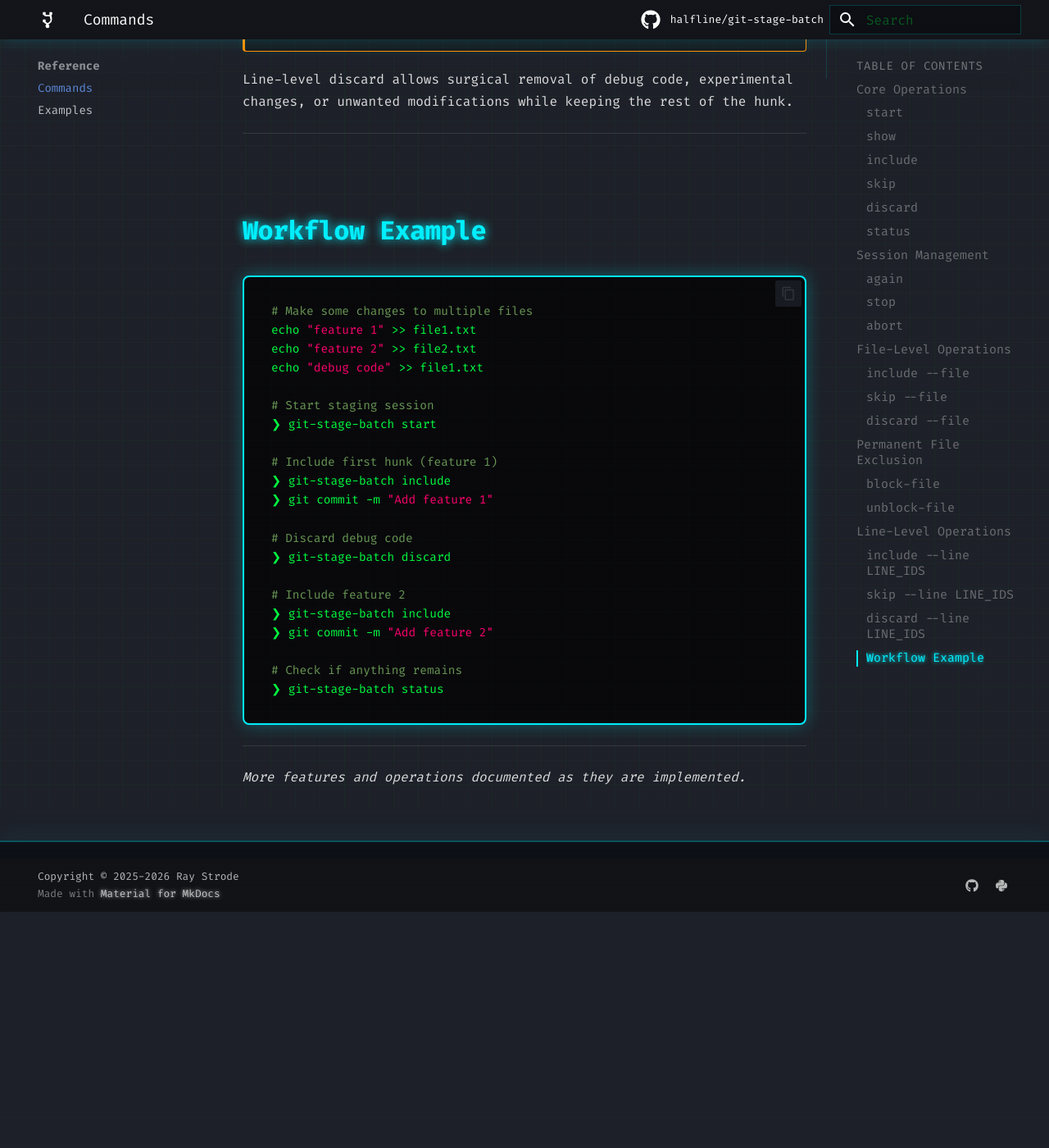
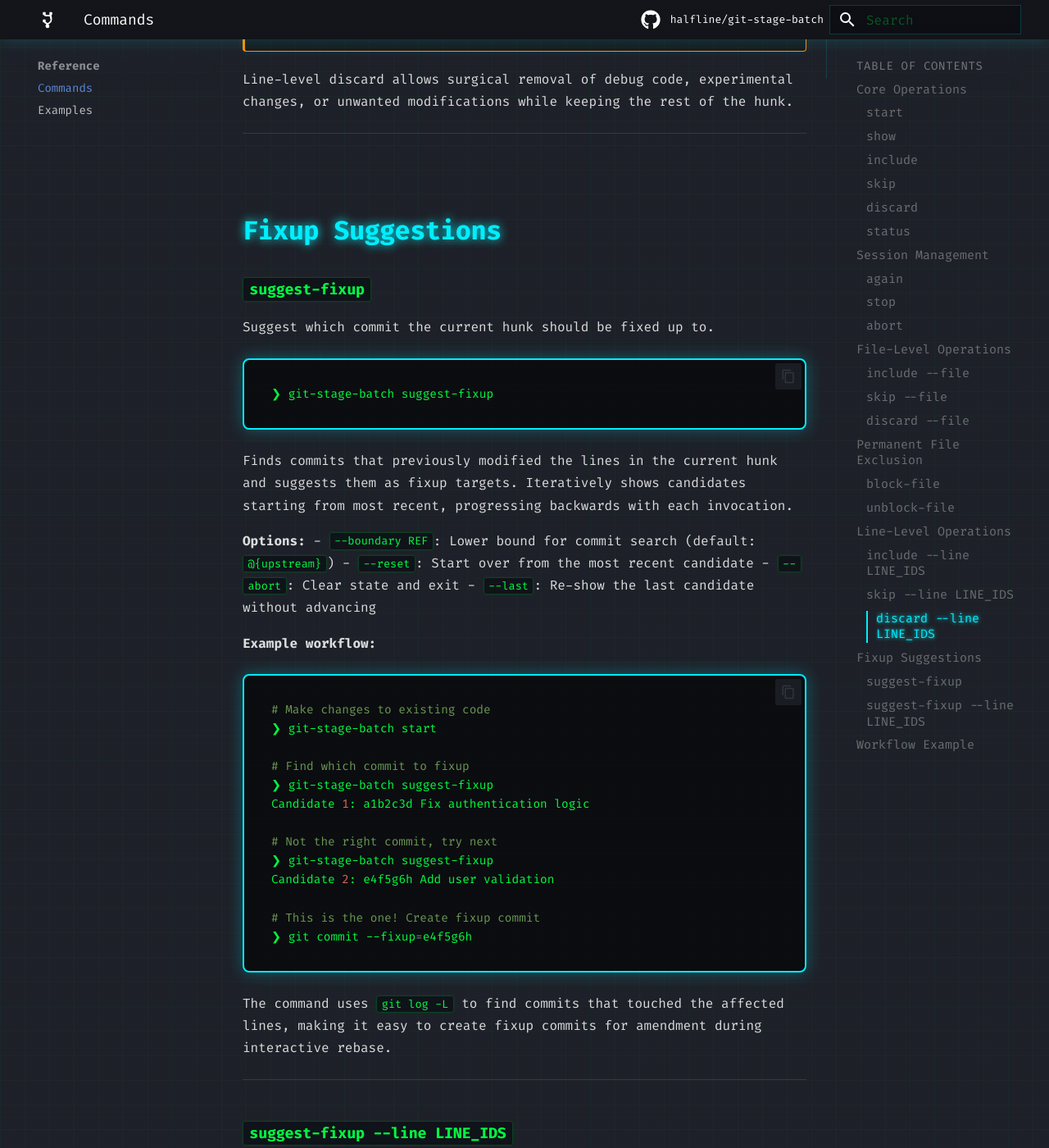
Before and after one commit to halfline/git-stage-batch, an MkDocs documentation site: the page built from docs/commands.md, in a window 1280 px wide and 1400 px high, scrolled down 7750 px. Shown: the whole window at 82% size. Built offline with MkDocs 1.6.1 and Material for MkDocs 9.7.7, drawn with Linux system fonts in a browser that asks for light colours; comment, search, counter and statistics services are not loaded; before the commit the page ends 8862 px from its top, so only the background shows below that; some of the changed text lies outside the part shown.

Commit message:
docs: Document suggest-fixup commands
The suggest-fixup feature is now implemented, enabling automated discovery
of fixup commit targets, but it lacks documentation explaining how to use it.

Users working on incremental improvements or bug fixes cannot easily discover
which historical commits their changes should be fixed up to. The suggest-
fixup command solves this but without documentation users won't know it
exists or how to leverage it for maintaining clean git history.

This commit addresses that by adding complete documentation for suggest-fixup
and suggest-fixup --line commands. The reference explains the iterative
candidate discovery workflow, boundary specification, state management flags,
and provides a complete example showing how to find the right commit and
create a fixup. The line-level variant is documented for targeting specific
lines within mixed hunks.

````diff
--- a/docs/commands.md
+++ b/docs/commands.md
@@ -280,6 +280,57 @@ Line-level discard allows surgical removal of debug code, experimental changes,
 
 ---
 
+## Fixup Suggestions
+
+### `suggest-fixup`
+
+Suggest which commit the current hunk should be fixed up to.
+
+```
+❯ git-stage-batch suggest-fixup
+```
+
+Finds commits that previously modified the lines in the current hunk and suggests them as fixup targets. Iteratively shows candidates starting from most recent, progressing backwards with each invocation.
+
+**Options:**
+- `--boundary REF`: Lower bound for commit search (default: `@{upstream}`)
+- `--reset`: Start over from the most recent candidate
+- `--abort`: Clear state and exit
+- `--last`: Re-show the last candidate without advancing
+
+**Example workflow:**
+```bash
+# Make changes to existing code
+❯ git-stage-batch start
+
+# Find which commit to fixup
+❯ git-stage-batch suggest-fixup
+Candidate 1: a1b2c3d Fix authentication logic
+
+# Not the right commit, try next
+❯ git-stage-batch suggest-fixup
+Candidate 2: e4f5g6h Add user validation
+
+# This is the one! Create fixup commit
+❯ git commit --fixup=e4f5g6h
+```
+
+The command uses `git log -L` to find commits that touched the affected lines, making it easy to create fixup commits for amendment during interactive rebase.
+
+---
+
+### `suggest-fixup --line LINE_IDS`
+
+Suggest fixup target for specific lines only.
+
+```
+❯ git-stage-batch suggest-fixup --line 1,3
+```
+
+Useful when a hunk contains changes to multiple unrelated areas. You can get separate fixup suggestions for different line ranges within the same hunk.
+
+---
+
 ## Workflow Example
 
 ```bash
````
Also changed, not shown: 1 other file.
